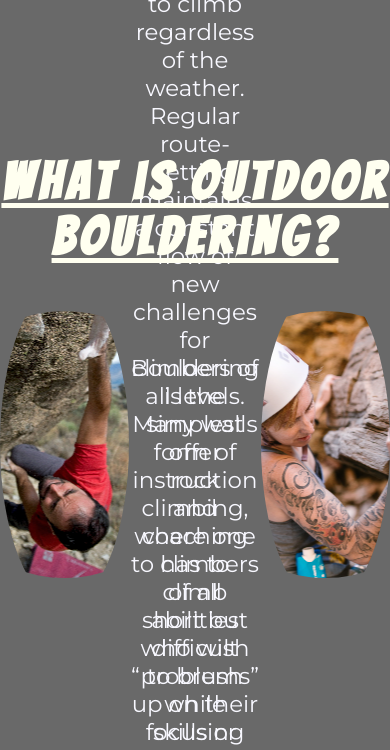
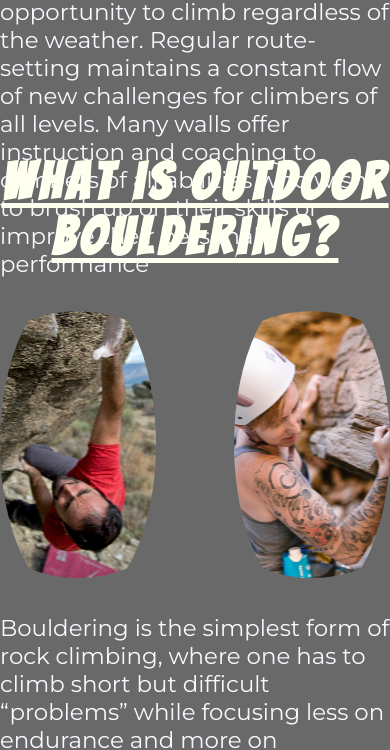
Before and after one commit to Code-Institute-Submissions/lewisbambrick-MP1_MayResub, a plain HTML site: page index.html in a window 390 px wide. Shown: the part 1166-1916 px from the top of the page. Drawn offline with Linux system fonts and the light colour scheme.

Commit message:
some more responsive styles added

```diff
--- a/assets/css/style.css
+++ b/assets/css/style.css
@@ -315,13 +315,6 @@ footer{
     color: ghostwhite;
 }
 /*media queries*/
-@media screen and (max-width:1000px){
-#indoor-bouldering, #outdoor-bouldering{
-    width: 100%;
-
-}
-
-}
 
 @media screen and (max-width:900px){
 .location-text-right, .location-text-left{
@@ -346,6 +339,25 @@ height: 400px;
     #header {
         height: 150px;
     }
+    #left-about-indoor,#right-about-indoor{
+        clear:left;
+        clear: right;
+        width: 40%;
+    }
+    #left-about-outdoor,#right-about-outdoor{
+        clear:left;
+        clear: right;
+        width: 40%;
+    }
+    #center-about{
+        width: 100%;
+        text-align: left;
+        margin-top: 280px;
+    }
+
+    #outdoor-bouldering{
+        height: 650px;
+    }
 }
 
 @media screen and (max-width:620px){
```
